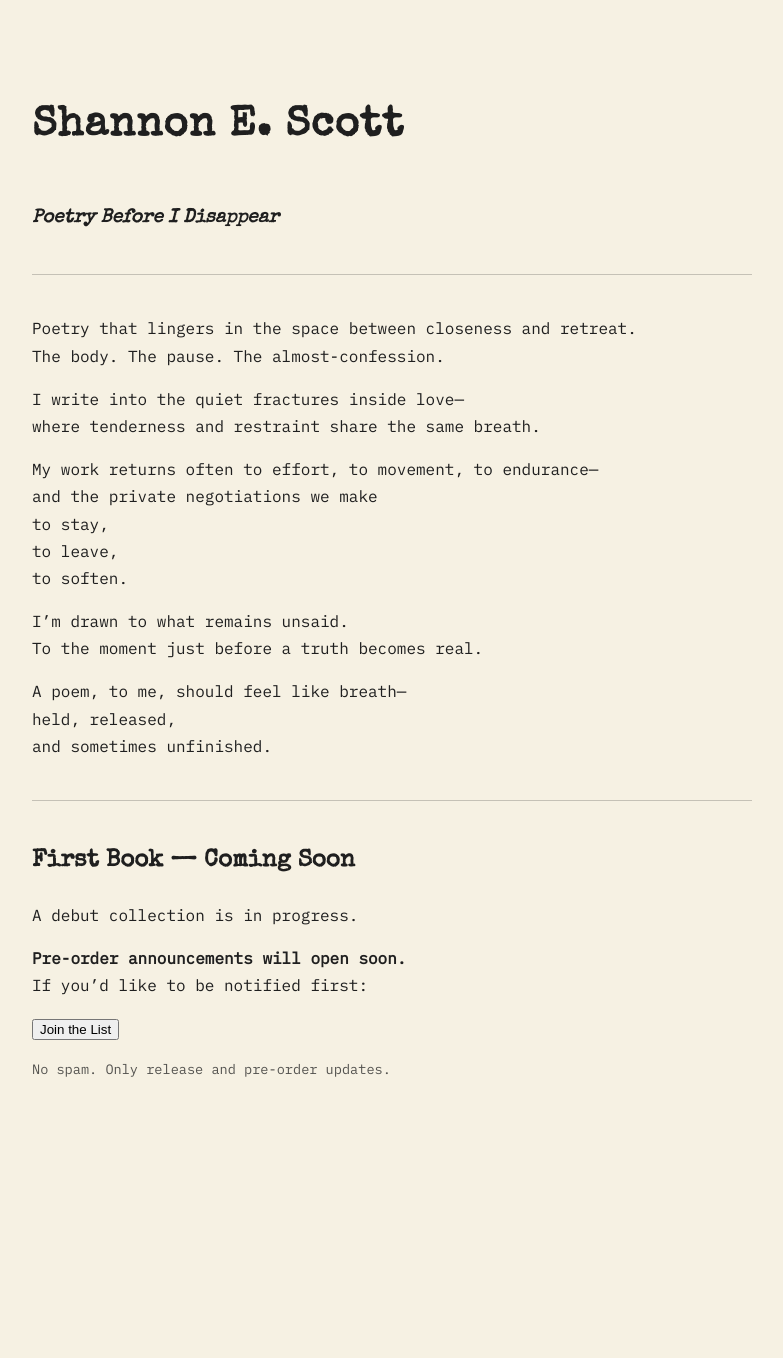
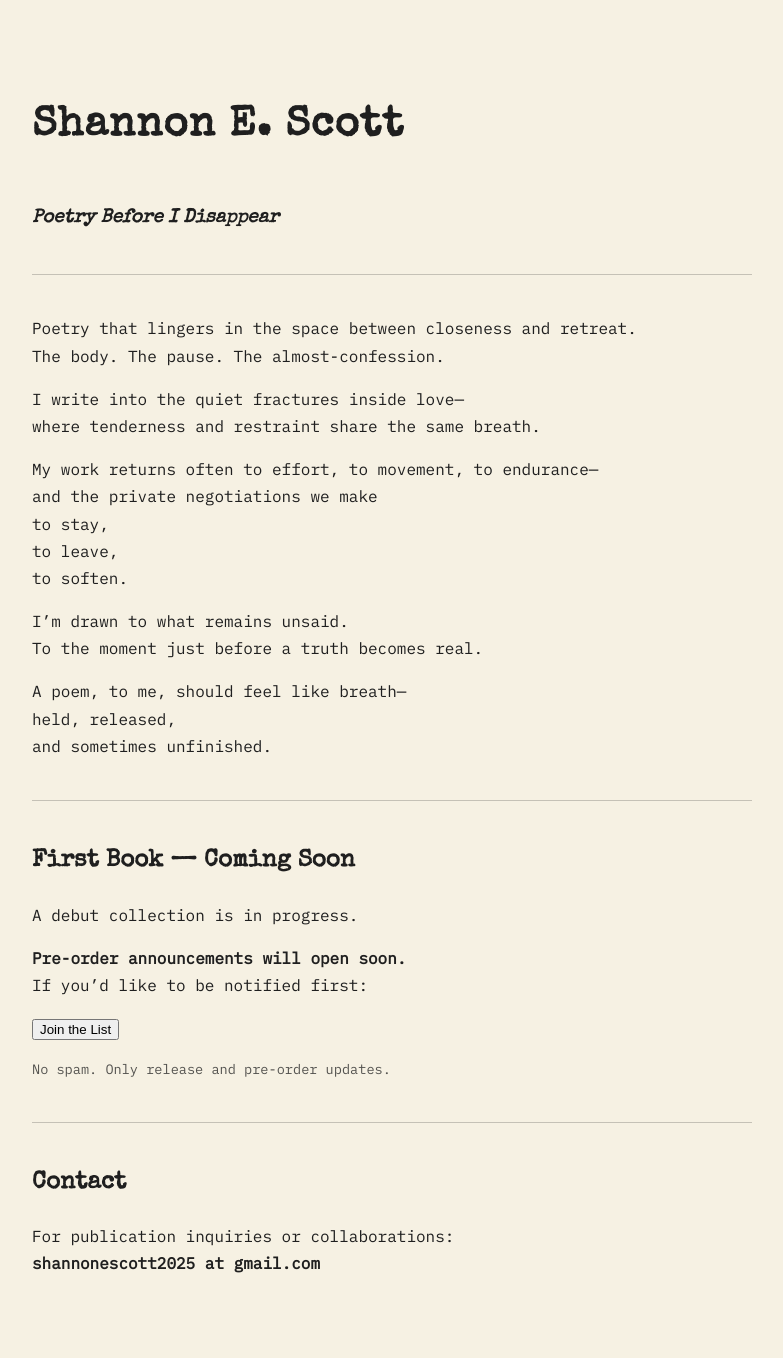
Before and after one commit to shannonescott2025-ops/Shannon-E-Scott, a Jekyll site: the page built from index.md, in a window 1280 px wide. Shown: the whole page, without its empty margins (248-1031 px from the left). Built offline with Jekyll 4.4.1, drawn with Linux system fonts in a browser that asks for light colours; before the commit the page ends 1159 px from its top, so only the background shows below that.

Commit message:
Update index.md

```diff
--- a/index.md
+++ b/index.md
@@ -6,7 +6,7 @@ title: Shannon E. Scott
 # Shannon E. Scott
 ### *Poetry Before I Disappear*
 
----
+***
 
 Poetry that lingers in the space between closeness and retreat.
 The body. The pause. The almost-confession.
@@ -27,7 +27,7 @@ A poem, to me, should feel like breath—
 held, released,
 and sometimes unfinished.
 
----
+***
 
 ## First Book — Coming Soon
 
@@ -43,3 +43,32 @@ If you’d like to be notified first:
 <p class="fine-print">
 No spam. Only release and pre-order updates.
 </p>
+
+<script src="https://formspree.io/js/formbutton-v1.min.js" defer></script>
+<script>
+  window.formbutton = window.formbutton || function () {
+    (formbutton.q = formbutton.q || []).push(arguments);
+  };
+
+  formbutton("create", {
+    action: "https://formspree.io/f/xojnejrv",
+    title: "Get Early Access",
+    fields: [
+      {
+        type: "email",
+        label: "Email",
+        name: "email",
+        required: true,
+        placeholder: "your@email.com"
+      },
+      { type: "submit", value: "Notify Me" }
+    ]
+  });
+</script>
+
+***
+
+## Contact
+
+For publication inquiries or collaborations:
+**shannonescott2025 at gmail.com**
```
